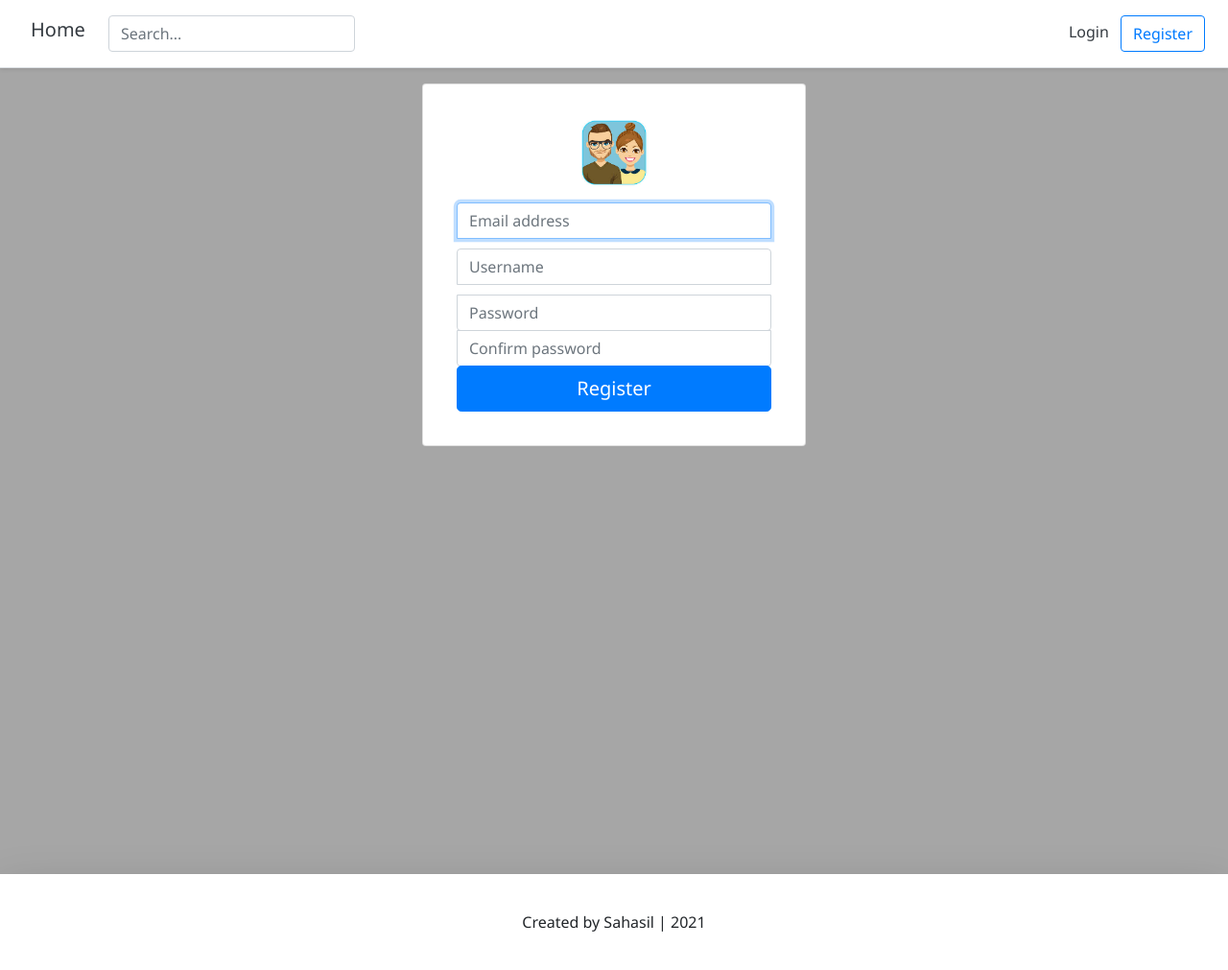
After one commit to SahasilAK/Social-media-clone-django, a Django app: page /register/ in a window 1280 px wide. The commit adds this page. Shown: the whole page at 96% size. Run offline with Django 3.2, Linux system fonts and the light colour scheme; some libraries are stand-ins or nearby versions.

Commit message:
added registration form

```diff
--- a/ChatServerPlayground/urls.py
+++ b/ChatServerPlayground/urls.py
@@ -20,10 +20,13 @@ from django.conf.urls.static import static
 
 from personal.views import (home_screen_view)
 
+from account.views import (register_view)
+
 
 urlpatterns = [
     path('admin/', admin.site.urls),
     path('', home_screen_view,name='home'),
+    path('register/',register_view,name="register"),
 ]
 
 
--- /dev/null
+++ b/account/templates/account/register.html
@@ -0,0 +1,86 @@
+{% extends 'base.html' %}
+{% load static %}
+
+{% block title %}
+  Sign Up
+{% endblock %}
+
+{% block content %}
+
+
+<style type="text/css">
+
+  .card-signin {
+	  width: 100%;
+	  max-width: 400px;
+	  padding: 15px;
+	  margin: auto;
+  }
+
+  .form-signin input[type="email"] {
+    margin-bottom: 10px;
+    border-bottom-right-radius: 0;
+    border-bottom-left-radius: 0;
+  }
+  .form-signin input[type="text"] {
+    margin-bottom: 10px;
+    border-bottom-right-radius: 0;
+    border-bottom-left-radius: 0;
+  }
+  .form-signin input[type="password"] {
+    margin-bottom: -1px;
+    border-top-left-radius: 0;
+    border-top-right-radius: 0;
+  }
+
+
+</style>
+
+<div class="container-fluid">
+	<div class="row justify-content-center">
+		<div class="card card-signin">
+		  <div class="card-body">
+		    <form class="form-signin" method="post">
+
+          {% csrf_token %}
+
+        <div class="d-flex flex-column pb-3">
+				<img class="img-fluid mx-auto d-block" src="{% static 'default_images/mf.jpg' %}" alt="male/female logo" width="72" height="72">
+				</div>
+				<input type="email" name="email" id="inputEmail" class="form-control" placeholder="Email address" required autofocus>
+
+				<input type="text" name="username" id="inputUsername" class="form-control" placeholder="Username" required>
+
+				<input type="password" name="password1" id="inputPassword1" class="form-control" placeholder="Password" required>
+
+				<input type="password" name="password2" id="inputPassword2" class="form-control" placeholder="Confirm password" required>
+
+				{% for field in registration_form %}
+				<p>
+				{% for error in field.errors %}
+				<p style="color: red">{{ error }}</p>
+				{% endfor %}
+				</p>
+				{% endfor %}
+				{% if registration_form.non_field_errors %}
+				<div style="color: red">
+					<p>{{registration_form.non_field_errors}}</p>
+				</div>
+
+				{% endif %}
+
+				<button class="btn btn-lg btn-primary btn-block" type="submit">Register</button>
+
+				</form>
+		  </div>
+		</div>
+
+	</div>
+</div>
+
+
+
+
+
+
+{% endblock content %}
--- a/account/views.py
+++ b/account/views.py
@@ -1,3 +1,30 @@
-from django.shortcuts import render
+from django.shortcuts import render, redirect
+from django.http import HttpResponse
+from django.contrib.auth import login, authenticate
 
-# Create your views here.
+from account.forms import RegistrationForm
+
+def register_view(request,*args, **kwargs):
+    user = request.user
+    if user.is_authenticated:
+        return HttpResponse(f'You are already authenticated as {user.email}.')
+
+    context = {}
+    if request.POST:
+        form = RegistrationForm(request.POST)
+        if form.is_valid():
+            form.save()
+            email = form.cleaned_data.get('email').lower()
+            raw_password = form.cleaned_data.get('password1')
+            account = authenticate(email=email,password=raw_password)
+            login(request, account)
+            destination = kwargs.get("next")
+            if destination:
+                return redirect(destination)
+            return redirect('home')
+
+        else:
+            context['registration_form'] = form
+
+
+    return render(request,'account/register.html',context)
--- a/templates/snippets/header.html
+++ b/templates/snippets/header.html
@@ -49,7 +49,7 @@
 					</div>
 				{% else %}
 					<a class="p-2 text-dark" href="#">Login</a>
-					<a class="btn btn-outline-primary" href="#">Register</a>
+					<a class="btn btn-outline-primary" href="{% url 'register' %}">Register</a>
 				{% endif %}
 			</nav>
 		</div>
@@ -80,7 +80,7 @@
 				</div>
 				{% else %}
 					<a class="p-2 text-dark" href="#">Login</a>
-					<a class="btn btn-outline-primary m-2" href="#">Register</a>
+					<a class="btn btn-outline-primary m-2" href="{% url 'register' %}">Register</a>
 				{% endif %}
 			</nav>
 	  	</div>
```
Also changed, not shown: account/forms.py (added, +34 -0 lines), static/default_images/ac.png, static/default_images/boy.png (added), static/default_images/db.png (added), static/default_images/girl.png (added), static/default_images/l1080.png (deleted), static/default_images/l250.png (deleted), static/default_images/l250t.png (deleted), static/default_images/mf.jpg (added), 7 other files.
